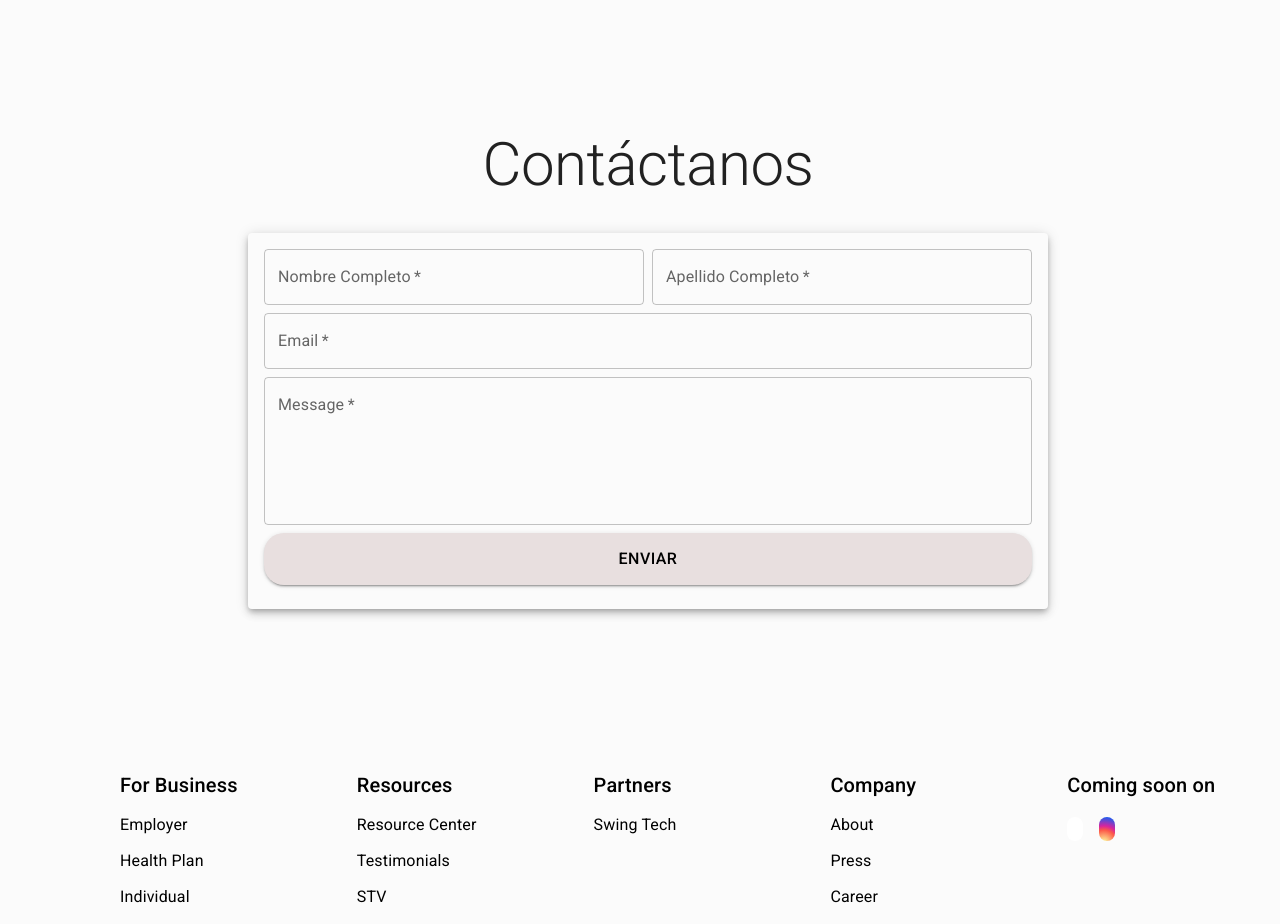
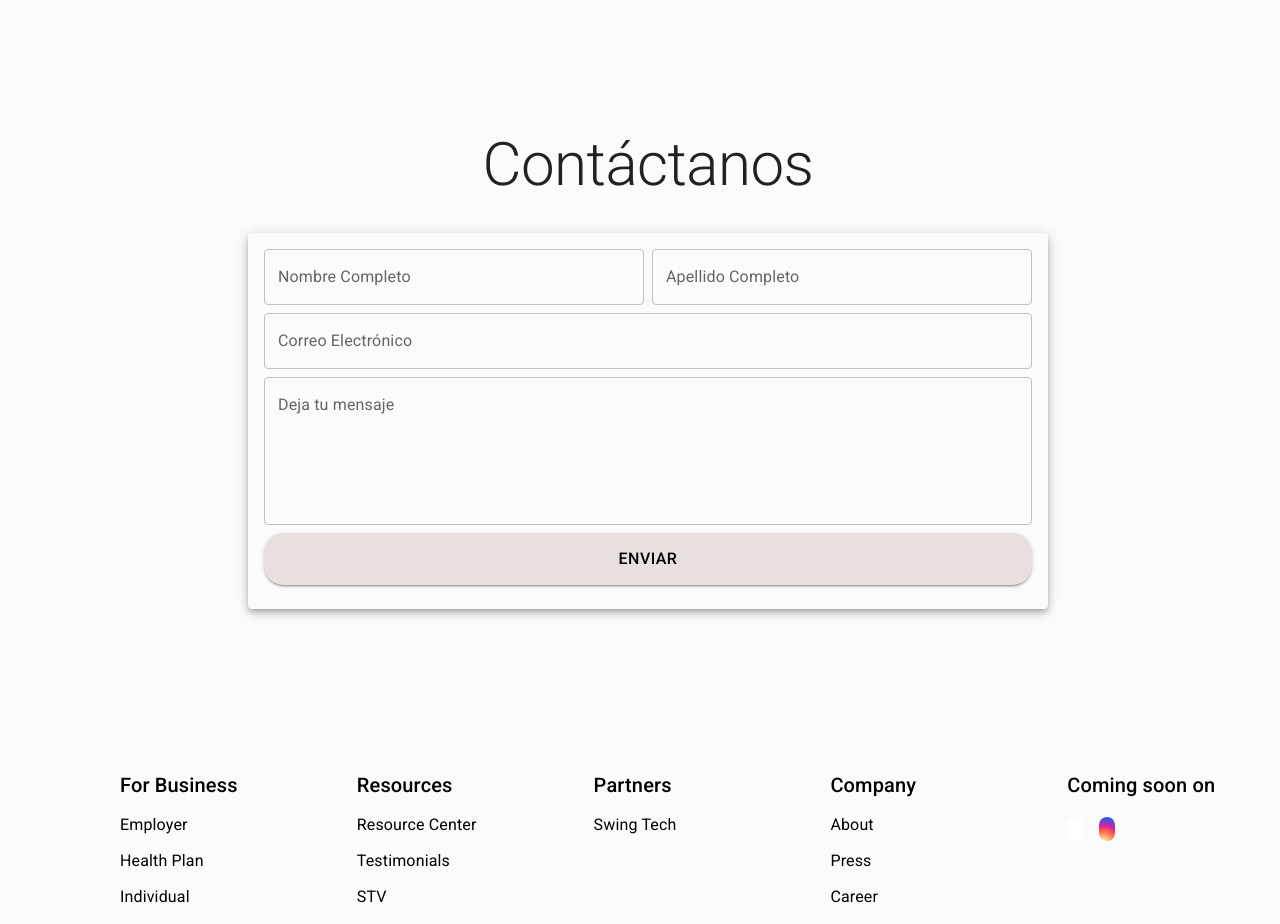
Before and after one commit to Carlosmarrano/TechnicalService, a React (Vite) app: page / in a window 1280 px wide. Shown: the part 2560-3484 px from the top of the page. Built offline with nearby package versions, Linux system fonts and the light colour scheme; some icons are missing.

Commit message:
Validaciones agregadas al form

```diff
--- a/package.json
+++ b/package.json
@@ -12,6 +12,7 @@
   "dependencies": {
     "@emotion/react": "^11.14.0",
     "@emotion/styled": "^11.14.0",
+    "@hookform/resolvers": "^5.2.2",
     "@mui/codemod": "^7.0.2",
     "@mui/icons-material": "^7.0.2",
     "@mui/material": "^7.0.2",
@@ -19,6 +20,7 @@
     "pigeon-maps": "^0.22.1",
     "react": "^18.3.1",
     "react-dom": "^18.3.1",
+    "react-hook-form": "^7.71.1",
     "react-router-dom": "^6.30.0",
     "react-slick": "^0.30.3",
     "slick-carousel": "^1.8.1",
--- a/src/TechnicalService/components/Buttons/FormButton.jsx
+++ b/src/TechnicalService/components/Buttons/FormButton.jsx
@@ -4,7 +4,7 @@ import { Button, Grid } from "@mui/material"
 export const FormButtom = () => {
     return (
         <Grid size={{ xs: 12 }}>
-            <Button fullWidth variant="contained" sx={{ bgcolor: "primary.main", color: "black", padding: { xs: 1, md: 1.5 }, borderRadius: 5, fontSize: { xs: 14, md: 16 } }}>Enviar</Button>
+            <Button type="submit" fullWidth variant="contained" sx={{ bgcolor: "primary.main", color: "black", padding: { xs: 1, md: 1.5 }, borderRadius: 5, fontSize: { xs: 14, md: 16 } }}>Enviar</Button>
         </Grid>
     )
 }
--- /dev/null
+++ b/src/TechnicalService/components/ContactForm.jsx
@@ -0,0 +1,51 @@
+import { Box, Card, CardContent, Grid, TextField, Typography } from "@mui/material"
+import { FormButtom } from "./Buttons/FormButton"
+import { Controller, useForm } from "react-hook-form"
+
+export const ContactForm = () => {
+
+    const { control, handleSubmit } = useForm({
+        defaultValues: {
+            Nombre: "",
+            Apellido: "",
+            Email: "",
+            Mensaje: "",
+        },
+    })
+
+    const onSubmit = (data) => {
+        console.log("Datos válidos:", data);
+    };
+
+    return (
+        <Grid container sx={{ marginTop: 20, display: "flex", alignItems: "center", flexDirection: "column", gap: 4, marginRight: 10 }}>
+            <Box>
+                <Typography variant="h2" sx={{ textAlign: "center", fontSize: { xs: 40, sm: 50, lg: 60 } }}>
+                    Contáctanos
+                </Typography>
+            </Box>
+            <Card sx={{ backgroundColor: "secondary.main", maxWidth: 800, display: "flex", justifyContent: "center", alignContent: "center", boxShadow: 5, mx: "auto" }}>
+                <CardContent>
+                    <form onSubmit={handleSubmit(onSubmit)}>
+                        <Grid container spacing={1}>
+                            <Grid size={{ xs: 12, sm: 6 }}>
+                                <Controller name="Nombre" control={control} rules={{ required: "El nombre es obligatorio", maxLength: { value: 50, message: "Máximo 50 caracteres" }, minLength: { value: 3, message: "Nombre demasiado corto" }}} render={({ field, fieldState: { error } }) => ( <TextField {...field} label="Nombre Completo" placeholder="Pedro Manuel" variant="outlined" fullWidth error={!!error} helperText={error ? error.message : null} /> )} />
+                            </Grid>
+                            <Grid size={{ xs: 12, sm: 6 }}>
+                                <Controller name="Apellido" control={control} rules={{required: "El apellido es obligatorio", maxLength: { value: 50, message: "Máximo 50 caracteres"}, minLength: {value: 5, message: "Apellido demasiado corto"}}} render={({ field, fieldState: {
+                                error } }) => ( <TextField {...field} label="Apellido Completo" placeholder="Perez Dominguéz" variant="outlined" fullWidth error={!!error} helperText={error ? error.message : null } />)} />
+                            </Grid>
+                            <Grid size={{ xs: 12 }}>
+                                <Controller name="Email" control={control} rules={{required: "El correo es obligatorio", pattern: { value: /^[a-zA-Z0-9._%+-]+@gmail\.com$/, message: "Debes ingrear una cuenta de Gmail válida (@gmail.com)" }}} render={({ field, fieldState: { error }}) => (<TextField {...field} label="Correo Electrónico" placeholder="ejemplo@gmail.com" variant="outlined" fullWidth error={!!error} helperText={error ? error.message : null} />) } />
+                            </Grid>
+                            <Grid size={{ xs: 12 }}>
+                                <Controller name="Mensaje" control={control} rules={{required: "Dejar un mensaje", maxLength: {value: 10000, message: "Máximo diez mil caracteres"}, minLength: {value: 100, message: "Mensaje demasiado corto"}}} render={({field, fieldState: { error } }) => (<TextField  {...field} label="Deja tu mensaje" placeholder="Hola quería contactarme con ustedes...." variant="outlined" fullWidth multiline rows={5} error={!!error} helperText={error ? error.message : null } />)} />
+                            </Grid>
+                            <FormButtom />
+                        </Grid>
+                    </form>
+                </CardContent>
+            </Card>
+        </Grid>
+    )
+}
--- a/src/TechnicalService/pages/homePage.jsx
+++ b/src/TechnicalService/pages/homePage.jsx
@@ -1,4 +1,4 @@
-import { Box, Card, CardContent, Container, Divider, Grid, Link, Stack, TextField, Typography } from "@mui/material";
+import { Box, Container, Divider, Grid, Link, Stack, Typography } from "@mui/material";
 import { TechnicalLayout } from "../layout/TechnicalLayout";
 import headerImage from "../../../public/header.png";
 import ServiceImage from "../../../public/logo.png";
@@ -13,7 +13,7 @@ import { InfoButton } from "../components/Buttons/infoButton";
 import { ReviewsButton } from "../components/Buttons/ReviewsButton";
 import { AllServiceButton } from "../components/Buttons/AllServiceButton";
 import { AboutUsButton } from "../components/Buttons/AboutUsButton";
-import { FormButtom } from "../components/Buttons/FormButton";
+import { ContactForm } from "../components/ContactForm";
 
 export const HomePage = () => {
 
@@ -104,34 +104,7 @@ export const HomePage = () => {
                 </Box>
             </Grid>
 
-            <Grid container sx={{ marginTop: 20, display: "flex", alignItems: "center", flexDirection: "column", gap: 4, marginRight: 10 }}>
-                <Box>
-                    <Typography variant="h2" sx={{ textAlign: "center", fontSize: { xs: 40, sm: 50, lg: 60 } }}>
-                        Contáctanos
-                    </Typography>
-                </Box>
-                <Card sx={{ backgroundColor: "secondary.main", maxWidth: 800, display: "flex", justifyContent: "center", alignContent: "center", boxShadow: 5, mx: "auto" }}>
-                    <CardContent>
-                        <form>
-                            <Grid container spacing={1}>
-                                <Grid size={{ xs: 12, sm: 6 }}>
-                                    <TextField type="text" label="Nombre Completo" placeholder="Pedrito Pedro" variant="outlined" fullWidth required />
-                                </Grid>
-                                <Grid size={{ xs: 12, sm: 6 }}>
-                                    <TextField type="text" label="Apellido Completo" placeholder="Martinez Dominguez" variant="outlined" fullWidth required />
-                                </Grid>
-                                <Grid size={{ xs: 12 }}>
-                                    <TextField type="email" label="Email" placeholder="Tucorreoelectronico@gmail.com" variant="outlined" fullWidth required />
-                                </Grid>
-                                <Grid size={{ xs: 12 }}>
-                                    <TextField label="Message" multiline rows={5} placeholder="Deja tu mensaje" variant="outlined" fullWidth required />
-                                </Grid>
-                                <FormButtom />
-                            </Grid>
-                        </form>
-                    </CardContent>
-                </Card>
-            </Grid>
+            <ContactForm/>
 
             <Grid component="footer" sx={{ marginTop: 20 }}>
                 <Container maxWidth="lg">
```
Also changed, not shown: 2 other files (tests, documents, lock files or other folders).
